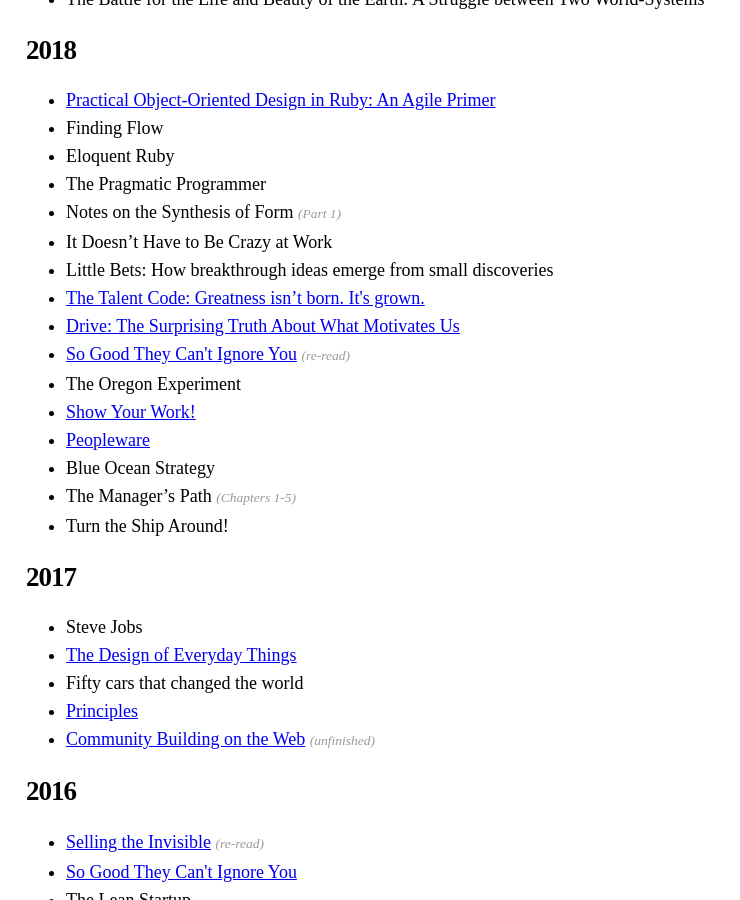
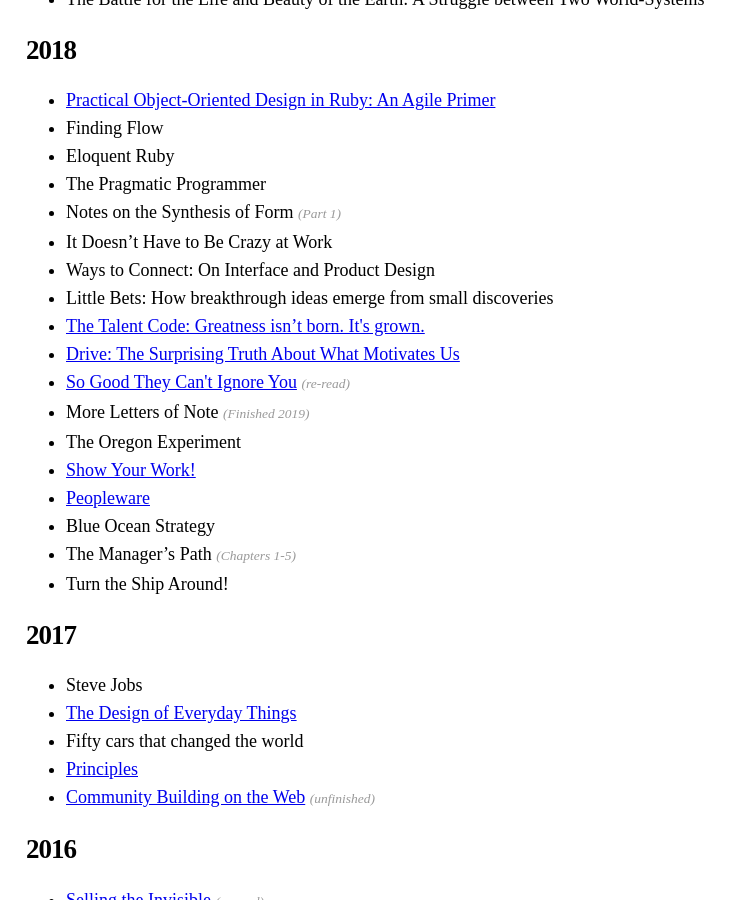
Before and after one commit to garethrees/garethrees.github.com, a Jekyll site: the page built from books.html, in a window 1280 px wide and 900 px high, scrolled down 565 px. Shown: the whole window, without its empty margins (0-740 px from the left). Built offline with Jekyll 4.4.1, drawn with Linux system fonts in a browser that asks for light colours.

Commit message:
Add missing books

```diff
--- a/_data/books.yml
+++ b/_data/books.yml
@@ -29,6 +29,7 @@
 - title: Notes on the Synthesis of Form
   note: Part 1
 - title: "It Doesn’t Have to Be Crazy at Work"
+- title: "Ways to Connect: On Interface and Product Design"
 - title: "Little Bets: How breakthrough ideas emerge from small discoveries"
 - title: "The Talent Code: Greatness isn’t born. It's grown."
   post: /2018/10/03/book-notes-drive-the-talent-code
@@ -37,6 +38,8 @@
 - title: So Good They Can't Ignore You
   post: /2016/08/20/book-notes-so-good-they-cant-ignore-you
   note: re-read
+- title: More Letters of Note
+  note: Finished 2019
 - title: The Oregon Experiment
 - title: Show Your Work!
   post: /2018/07/10/book-notes-show-your-work
```
